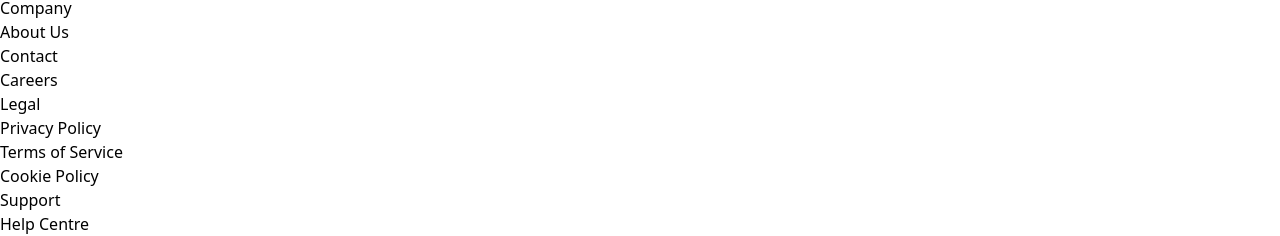
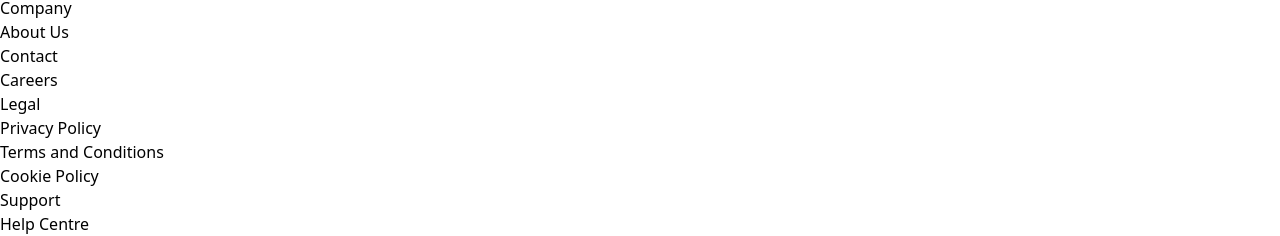
Before and after one commit to mqzcn/expert, a React (Vite) app in the folder frontend/: page /terms in a window 1280 px wide. Shown: the part 1036-1272 px from the top of the page. Built offline with nearby package versions, Linux system fonts and the light colour scheme; no server answers.

Commit message:
Change terms link label in footer

```diff
--- a/frontend/src/components/Footer.tsx
+++ b/frontend/src/components/Footer.tsx
@@ -16,7 +16,7 @@ export default function Footer() {
       title: "Legal",
       links: [
         { name: "Privacy Policy", href: "/privacy" },
-        { name: "Terms of Service", href: "/terms" },
+        { name: "Terms and Conditions", href: "/terms" },
         { name: "Cookie Policy", href: "/cookies" },
       ],
     },
```
